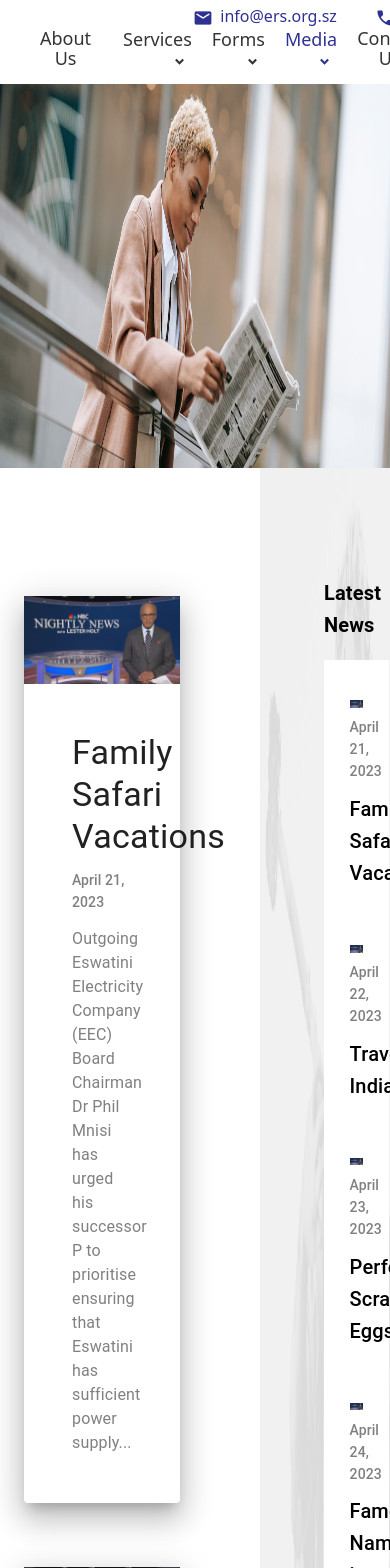
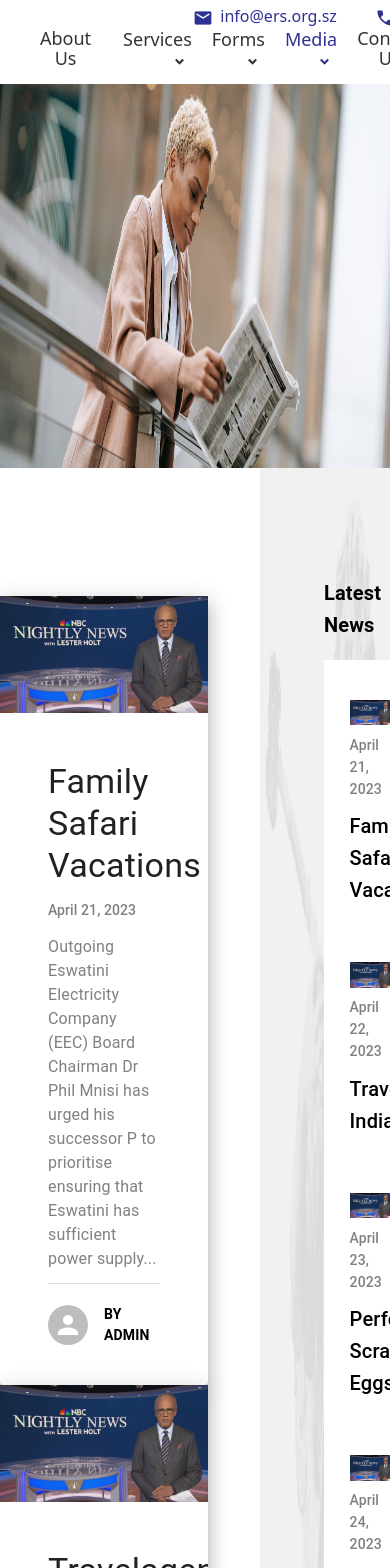
Before and after one commit to NikhilSaini99/ersproject, a Next.js app: page /news in a window 390 px wide. Shown: the top 1568 px of the page. Built offline with nearby package versions, Linux system fonts and the light colour scheme.

Commit message:
modules updated

```diff
--- a/package.json
+++ b/package.json
@@ -22,6 +22,7 @@
     "react-icons": "^4.8.0",
     "react-twitter-embed": "^4.0.4",
     "sharp": "^0.32.0",
+    "spotlight.js": "^0.7.8",
     "yarn": "^1.22.19"
   },
   "devDependencies": {
--- a/src/components/media.js
+++ b/src/components/media.js
@@ -1,11 +1,18 @@
-import React from "react";
+import React, { useState } from "react";
 import Link from "next/link";
 import Image from "next/image";
 import Twitter from "../assets/images/twitter-page.jpg";
 import Instagram from "../assets/images/insta-page.jpg";
-import { Box, Grid, Paper, Stack, Typography } from "@mui/material";
+import ShareIcon from '@mui/icons-material/Share';
+import FacebookIcon from '@mui/icons-material/Facebook';
+import TwitterIcon from '@mui/icons-material/Twitter';
+import LinkedInIcon from '@mui/icons-material/LinkedIn';
+import ArrowForwardIosIcon from '@mui/icons-material/ArrowForwardIos';
+import ArrowBackIosIcon from '@mui/icons-material/ArrowBackIos';
+import { Avatar, Box, Button, Divider, Grid, IconButton, Modal, Paper, SpeedDial, SpeedDialAction, Stack, Typography } from "@mui/material";
 
 function Media() {
+
   return (
     <>
       <section>
@@ -70,7 +77,9 @@ function Media() {
                   borderColor: "#DADAEB",
                   cursor: "pointer",
                   borderRadius: '12px',
-                  padding: '0.5rem'
+                  padding: '0.5rem',
+                  minWidth: '344px',
+                  minHeight: '450px'
                 }}
               />
               <Link href="https://twitter.com/AECOM" target="_blank">
@@ -109,7 +118,9 @@ function Media() {
                   borderColor: "#DADAEB",
                   cursor: "pointer",
                   borderRadius: '12px',
-                  padding: '0.5rem'
+                  padding: '0.5rem',
+                  minWidth: '344px',
+                  minHeight: '450px'
                 }}
               />
               <Link href="https://www.instagram.com/aecom" target="_blank">
@@ -126,6 +137,7 @@ function Media() {
 }
 
 function NewsCard({ url, img, title, date, description }) {
+  const [cardHover, setCardHover] = useState(false)
   return (
     <>
       {/* OLD CODE  */}
@@ -148,26 +160,82 @@ function NewsCard({ url, img, title, date, description }) {
 
       {/* NEW ONE BELOW THIS */}
 
-      <Paper elevation={18} sx={{margin:'0 5rem 4rem auto',width:'60%'}}>
-        <Stack sx={{ flexDirection: 'column' }}>
-        <Box sx={{'&:hover':{
-          opacity:'0.9',
-          cursor:'pointer',
-        }}}>
-          <Image src={img} alt={title} style={{width:'100%',height:'100%',display:'block',}}/>
+      <Paper elevation={12} sx={{ margin: { md: '0 5rem 4rem 6rem', xl: '0 5rem 4rem 20rem' }, width: { xs: '80%', lg: '60%' } }}>
+        <Stack sx={{ flexDirection: 'column', overflow: 'hidden' }}>
+          <Box sx={{ position: 'relative' }}>
+            <Box sx={{
+              transition: '0.5s',
+              ...(cardHover && {
+                transform: 'scale(1.1)',
+                cursor: 'pointer',
+                transition: '0.5s',
+                filter: 'brightness(60%)'
+              }),
+
+            }} onMouseOver={() => setCardHover(true)}
+              onMouseOut={() => setCardHover(false)}>
+              <Image src={img} alt={title} style={{ width: '100%', height: '100%', display: 'block', }} />
             </Box>
-          <Stack sx={{flexDirection:'column',p:'3rem',gap:'0.8rem'}}>
-          <Typography variant="h4" sx={{"&:hover":{
-            textDecoration:'underline',color:'#f4c402'
-          }}}>
+            <Button variant="contained" style={{ background: '#f4c402', color: 'black' }} sx={{
+              textTransform: 'capitalize',
+              position: 'absolute', bottom: '3rem', right: '1rem', '&:hover': { background: '#f4c402' },
+              opacity: '0',
+              fontWeight: 'bold',
+              ...(cardHover && {
+                opacity: '100%',
+              })
+            }} onMouseOver={() => setCardHover(true)}>Read More</Button>
+          </Box>
+          <Stack sx={{ flexDirection: 'column', p: '3rem', gap: '0.8rem', pb: '2rem !important' }}>
+            <Typography variant="h4" sx={{
+              transition: '0.5s',
+              "&:hover": {
+                transition: '0.5s',
+                textDecoration: 'underline', color: '#f4c402'
+              }
+            }}>
               <Link href={`${url}`}>{title}</Link>
             </Typography>
-          <Typography variant="subtitle2" sx={{color:'grey'}}>
+            <Typography variant="subtitle2" sx={{ color: 'grey' }}>
               {date}
             </Typography>
-          <Typography variant="body1" sx={{color:'grey'}}>
+            <Typography variant="body1" sx={{ color: 'grey' }}>
               {description}
             </Typography>
+            <Divider />
+
+            <Stack direction={'row'} sx={{ display: 'flex', justifyContent: 'space-between' }}>
+              <Box sx={{ display: 'flex', gap: '1rem', alignItems: 'center' }}>
+                <Avatar />
+                <Typography variant="body1" sx={{ fontWeight: 'bold', color: 'black', fontSize: '14px' }}>BY ADMIN</Typography>
+              </Box>
+              <Box sx={{ display: 'flex', gap: '0.5rem', alignItems: 'center' }}>
+
+                {/* <Divider orientation="vertical" flexItem /> */}
+
+                <SpeedDial ariaLabel="Share_Speed_dial" direction="left" sx={{
+                  '&:hover': {
+                    '& .MuiButtonBase-root': {
+                      backgroundColor: 'white',
+                    }
+                  }
+                }}
+                  icon={<ShareIcon sx={{ color: 'grey' }} />}>
+                  <SpeedDialAction
+                    icon={<FacebookIcon />}
+                    tooltipTitle="Facebook"
+                  ></SpeedDialAction>
+                  <SpeedDialAction
+                    icon={<TwitterIcon />}
+                    tooltipTitle="Twitter"
+                  ></SpeedDialAction>
+                  <SpeedDialAction
+                    icon={<LinkedInIcon />}
+                    tooltipTitle="Linkedin"
+                  ></SpeedDialAction>
+                </SpeedDial>
+              </Box>
+            </Stack>
           </Stack>
         </Stack>
       </Paper>
@@ -175,47 +243,77 @@ function NewsCard({ url, img, title, date, description }) {
   );
 }
 
-function GallaryCard({ img, group, date, description }) {
+function GallaryCard({ img, group, date, description, checking, item }) {
+  const [imgIndex, setimgIndex] = useState(0)
+  const [imageModal, setimageModal] = useState(false)
+  function handleImageOpen(item) {
+    setimageModal(true);
+    setimgIndex(item)
+  }
+
+  function handlePreviousImg() {
+
+    setimgIndex(imgIndex - 1)
+
+    if (imgIndex < 1) {
+      setimgIndex(checking.length - 1)
+    }
+  }
+
+  function handleNextImg() {
+
+    setimgIndex(imgIndex + 1)
+    if (imgIndex >= checking.length - 1) {
+      setimgIndex(0)
+    }
+  }
+
+  const handleClose = () => setimageModal(false);
   return (
     <>
-      {/* <div className="bg-white cursor-pointer">
-        <div className="object-cover">
-          <Image
-            src={img}
-            alt="..."
-            className="h-60 hover:brightness-[.25] ease-in-out duration-500"
-          />
-        </div>
-        <div className="flex flex-col gap-2 px-4 py-4">
-          <h1 className="inline-flex text-[22px] leading-7 font-semibold text-black hover:text-subColor duration-400">
-            {group}
-          </h1>
-          <h3 className="text-base text-[#969fb0] font-normal">
-            Published On {date}
-          </h3>
-          <p className="text-[15px] font-normal text-justify">{description}</p>
-        </div>
-      </div> */}
-
-      <div className="flex flex-col justify-between relative group cursor-pointer">
-        <div className="overflow-hidden object-cover">
+      <div className="flex flex-col justify-between relative group cursor-pointer ">
+        <div className="overflow-hidden" onClick={() => handleImageOpen(item)}>
           <Image
             src={img}
             alt=""
-            className="h-80 scale-100 group-hover:scale-110 ease-in-out duration-500 group-hover:brightness-50"
+            className="h-80 scale-100 group-hover:scale-110 ease-in-out duration-500 group-hover:brightness-50 object-cover"
           />
+
         </div>
 
-        <div className="absolute opacity-0 group-hover:opacity-100 ease-in duration-500  bottom-0 text-center">
+        <div className="absolute opacity-0 group-hover:opacity-100 ease-in duration-500  bottom-0 text-center w-full">
           <h3 className="text-lg text-white font-medium mx-4">
-            Published On {date}
+            {date}
           </h3>
-          <div className="flex flex-col gap-2 px-6 py-3 text-white bg-mainColor">
-            <h1 className="text-[22px] leading-[22px] tracking-wide font-bold">{group}</h1>
-            <h2 className="text-sm leading-5 tracking-normal font-normal text-justify">{description}</h2>
+          <div className="flex flex-col gap-2 px-6 pt-10 pb-4 text-white bg-mainColor">
+            <h1 className="text-[17px] leading-[22px] tracking-wide font-bold">{group}</h1>
+            <h2 className="text-sm leading-5 tracking-normal font-normal text-center">{description.substring(0, 18)}</h2>
           </div>
         </div>
       </div>
+      <Modal open={imageModal} onClose={handleClose}
+        aria-labelledby="modal-modal-title"
+        aria-describedby="modal-modal-description"
+        sx={{}}
+      >
+        <Box sx={{
+          width: { xs: '96%', lg: '70%' },margin: '0 auto', position: 'relative', height: '80%', display: 'flex', top: '10%',
+          border: 'none'
+        }}>
+          <IconButton sx={{ position: 'absolute', left: '0', top: '50%' }} onClick={handlePreviousImg}>
+            <ArrowBackIosIcon sx={{ fontSize: '3rem', color: '#f4c402' }} />
+          </IconButton>
+          <Image src={checking[imgIndex].img.src} alt="" width={`${checking[imgIndex].img.width}`} height={`${checking[imgIndex].img.height}`}
+            style={{
+              justifyContent: 'center', alignContent: 'center', objectFit: 'cover', width: '100%', height:'auto',transition: 'opacity 0.5s ease-in-out',
+              display: 'block',borderRadius:'12px',
+            }}/>
+          <IconButton sx={{ position: 'absolute', right: '0', top: '50%' }} onClick={handleNextImg}>
+            <ArrowForwardIosIcon sx={{ fontSize: '3rem', color: '#f4c402' }} />
+          </IconButton>
+        </Box>
+
+      </Modal>
     </>
   );
 }
--- a/src/pages/home.js
+++ b/src/pages/home.js
@@ -21,6 +21,7 @@ import monitoring from "../assets/icons/monitoring.png";
 import table from "../assets/icons/table.png";
 import { MdOutlineCalendarMonth } from "react-icons/md";
 import { FcAbout } from "react-icons/fc";
+import { Paper } from "@mui/material";
 
 export default function Home() {
   // ----------------------Resources-----------------------
@@ -202,14 +203,14 @@ export default function Home() {
           </h1>
           <div className="border w-56 border-yellowish mt-2"></div>
         </div>
-
         <div className="grid grid-cols-2 gap-32 mt-10 px-32">
           {NewsData.map((item, key) => (
             <News
-              key={key}
+            key={key}
               img={item.img}
               icon={item.icon}
               description={item.description}
+
             />
           ))}
         </div>
--- a/src/pages/index.js
+++ b/src/pages/index.js
@@ -14,6 +14,7 @@ export default function Index() {
         <title>ERS</title>
         <meta name="description" content="Generated by create next app" />
         <link rel="icon" href="/favicon.png" />
+
       </Head>
 
       <Home />
--- a/src/pages/news.js
+++ b/src/pages/news.js
@@ -33,7 +33,7 @@ export const LatestNewsSection = ()=>{
       fontWeight: 'bold', textAlign: 'left', top: '5rem', margin: '0 auto 0 4rem', top: '6.8rem'
     }}>Latest News</Typography>
     <Stack sx={{
-      background: 'white', width: '50%', position: 'relative',
+      background: 'white', width: {xs:'74%',lg:'50%'}, position: 'relative',
       margin: '0 auto 0 4rem', top: '8rem'
     }}>
 
--- a/src/styles/globals.css
+++ b/src/styles/globals.css
@@ -35,6 +35,7 @@ body {
 
 body {
   overflow-x: hidden;
+  font-family: ui-sans-serif, system-ui, -apple-system, BlinkMacSystemFont, "Segoe UI", Roboto, "Helvetica Neue", Arial, "Noto Sans", sans-serif, "Apple Color Emoji", "Segoe UI Emoji", "Segoe UI Symbol", "Noto Color Emoji";
 }
 
 .search-container-open {
--- a/tailwind.config.js
+++ b/tailwind.config.js
@@ -21,8 +21,9 @@ module.exports = {
       },
       width:{
         20:'20%',
-        50:"60%",
-        65:"85%"
+        50:"50%",
+        70:"70%",
+        85:'85%'
       },
     },
   },
```
Also changed, not shown: src/components/homecard.js (+4 -4 lines), src/pages/Contact.js (+47 -15 lines), src/pages/gallery.js (+28 -17 lines), src/pages/NewsDetails.js (line endings or trailing spaces), 2 other files (tests, documents, lock files or other folders). Lines whose indentation alone changed are shown as unchanged.
